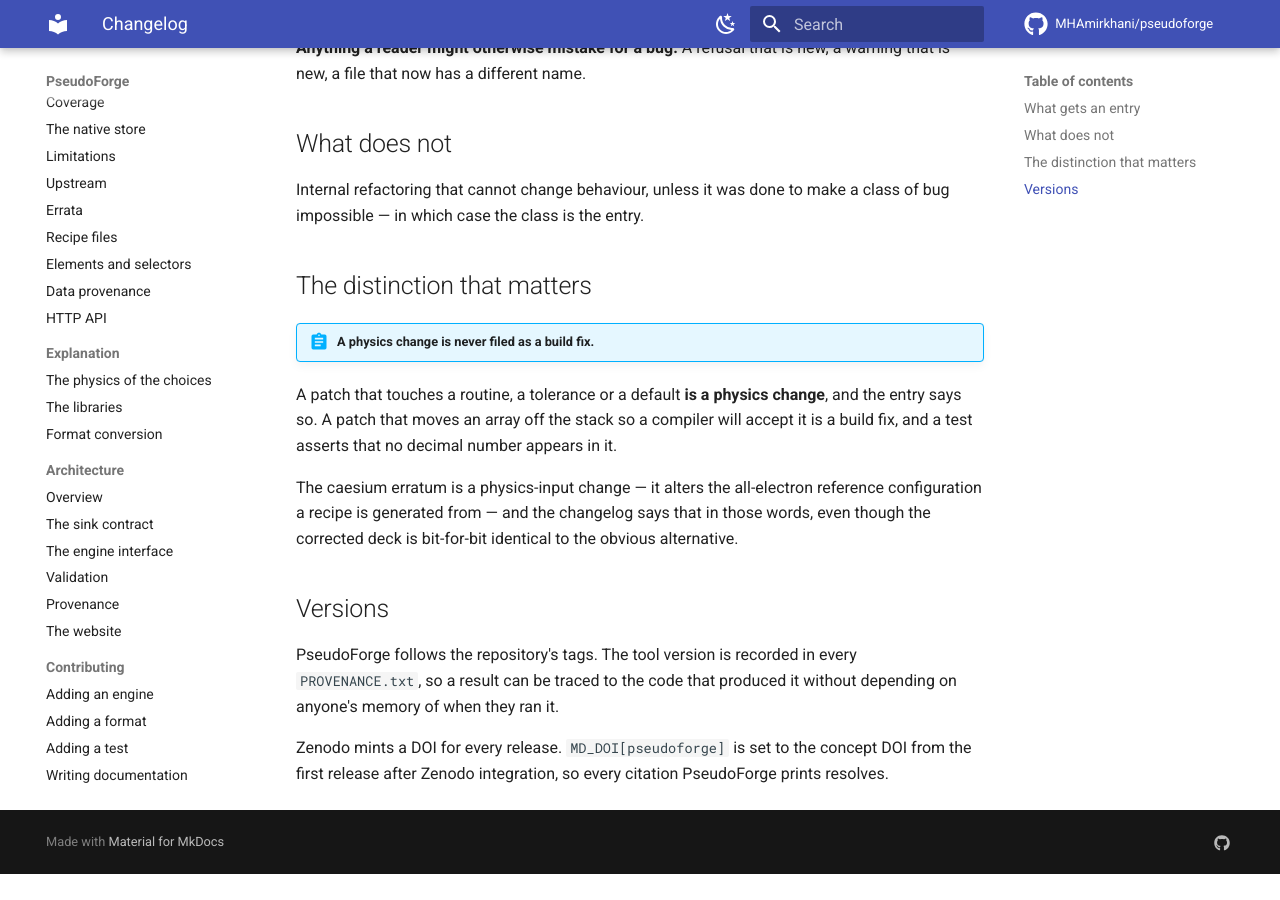
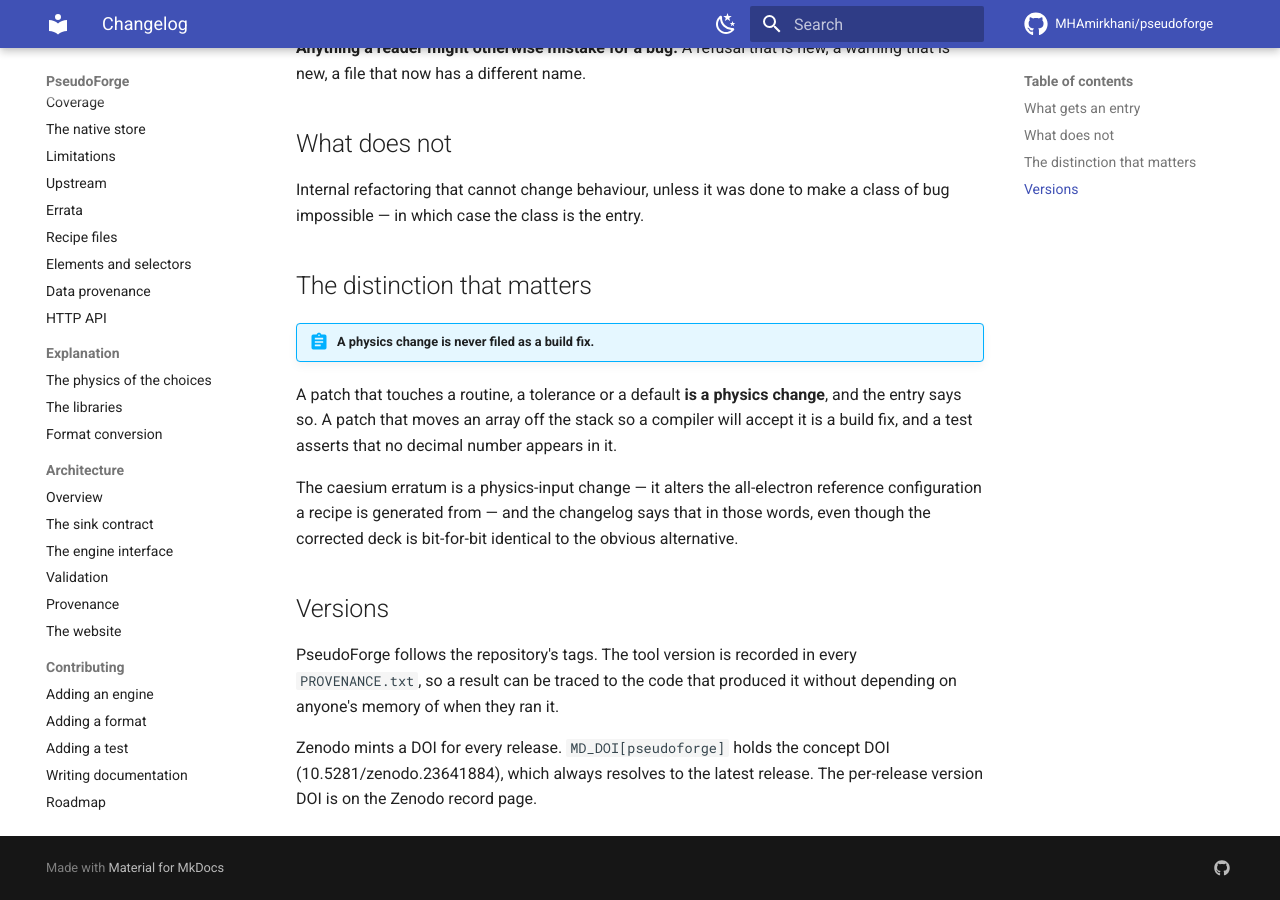
Before and after one commit to MHAmirkhani/PseudoForge, an MkDocs documentation site: the page built from docs/contributing/changelog.md, in a window 1280 px wide and 900 px high, scrolled down 514 px. Built offline with MkDocs 1.6.1 and Material for MkDocs 9.7.7, drawn with Linux system fonts in a browser that asks for light colours; comment, search, counter and statistics services are not loaded; before the commit the page ends 1388 px from its top, so only the background shows below that.

Commit message:
release: attach DOI 10.5281/zenodo.23641884
The Zenodo release for v1.3.3 minted:
  concept DOI  10.5281/zenodo.23641884 (all versions)
  version DOI  10.5281/zenodo.23641885 (this release)

- lib/metadata.sh: MD_DOI[pseudoforge] set to the concept DOI; the
  note points at the resolved link instead of saying 'not yet minted'
- CITATION.cff: top-level doi: and identifiers: block listing both
- README.md: DOI badge at top; citation block resolves
- docs/contributing/changelog.md: DOI paragraph updated

```diff
--- a/docs/contributing/changelog.md
+++ b/docs/contributing/changelog.md
@@ -45,6 +45,6 @@
 every `PROVENANCE.txt`, so a result can be traced to the code that produced it
 without depending on anyone's memory of when they ran it.
 
-Zenodo mints a DOI for every release. `MD_DOI[pseudoforge]` is set to the
-concept DOI from the first release after Zenodo integration, so every
-citation PseudoForge prints resolves.
+Zenodo mints a DOI for every release. `MD_DOI[pseudoforge]` holds the
+concept DOI (10.5281/zenodo.23641884), which always resolves to the latest release. The
+per-release version DOI is on the Zenodo record page.
```
Also changed, not shown: README.md (+10 -5 lines), 2 other files.
